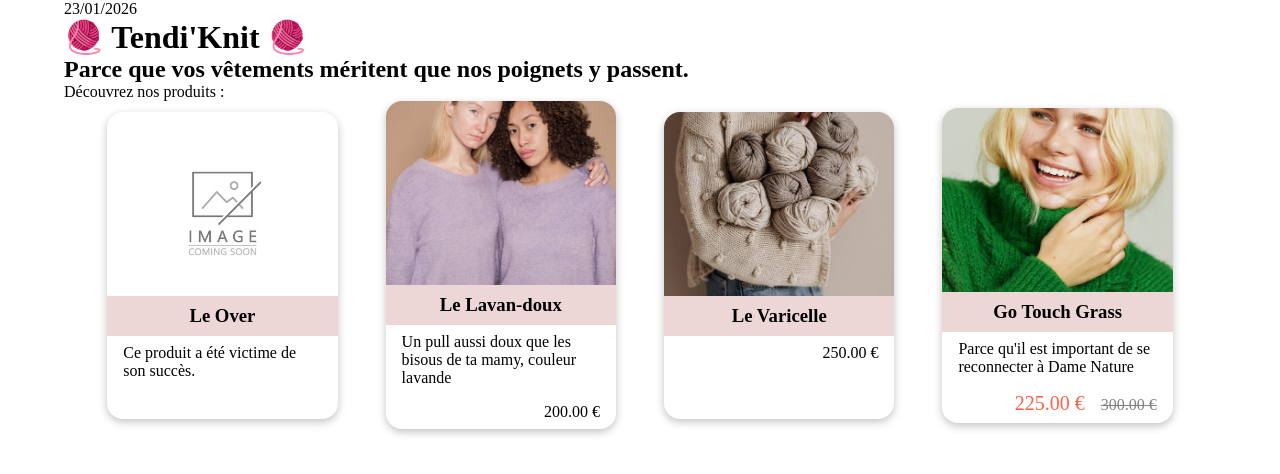
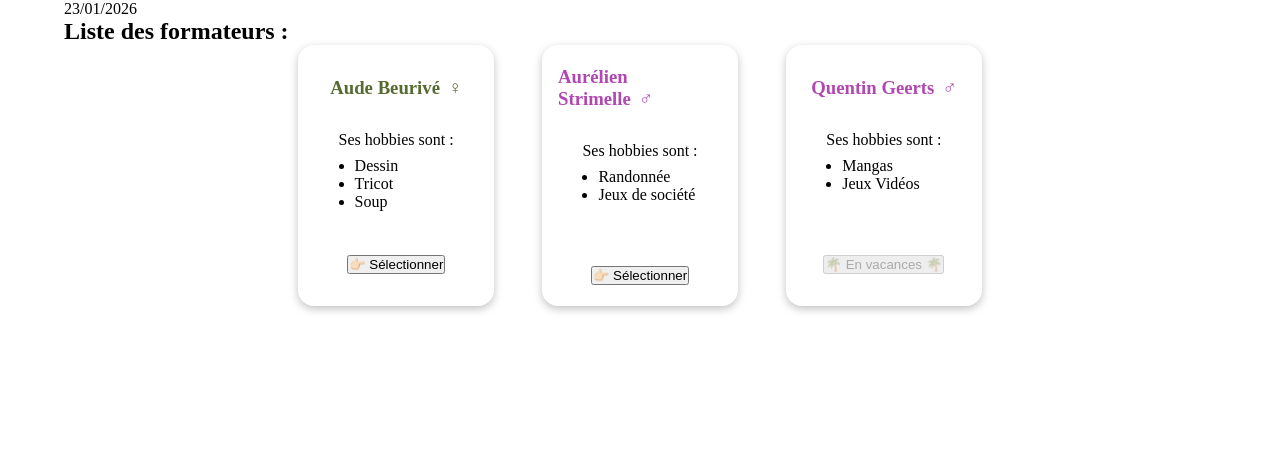
Before and after one commit to nabila-tamajnit/demo-react, a React (Vite) app: page / in a window 1280 px wide. Shown: the top 474 px of the page. Built offline with nearby package versions, Linux system fonts and the light colour scheme.

Commit message:
Add Demo3 Collections

```diff
--- a/src/App.jsx
+++ b/src/App.jsx
@@ -1,6 +1,7 @@
 import './App.css'
 import { Demo1Component } from './demos/1_Base_Component/Demo1Component'
 import { Demo2 } from './demos/2_Conditionnel/Demo2'
+import { Demo3 } from './demos/3_Collections/Demo3'
 import { Exo1 } from './exos/1_Creation_Composant/Exo1'
 import { Produit } from './exos/2_Conditionnel/Produit'
 
@@ -41,10 +42,10 @@ function App() {
 
       {/* -------------- EXO 2 -------------- */}
 
-      <h1>🧶 Tendi'Knit 🧶</h1>
-      <h2>Parce que vos vêtements méritent que nos poignets y passent.</h2>
-      <p>Découvrez nos produits :</p>
-      <div className='flex flex-row justify-center items-center gap-3'>
+      {/* <h1>🧶 Tendi'Knit 🧶</h1> */}
+      {/* <h2>Parce que vos vêtements méritent que nos poignets y passent.</h2> */}
+      {/* <p>Découvrez nos produits :</p> */}
+      {/* <div className='flex flex-row justify-center items-center gap-3'>
       <Produit isAvailable={false} name="Le Over" />
 
       <Produit isAvailable={true} name="Le Lavan-doux" image="/src/assets/images/Lavandoux.png" description="Un pull aussi doux que les bisous de ta mamy, couleur lavande" price={200} />
@@ -52,8 +53,14 @@ function App() {
       <Produit isAvailable={true} name="Le Varicelle" image="/src/assets/images/Varicelle.png" price={250} />
 
       <Produit isAvailable={true} name="Go Touch Grass" image="/src/assets/images/GoTouchGrass.png" description="Parce qu'il est important de se reconnecter à Dame Nature" price={300} promoPrice={225} />
-      </div>
-    </>
+      </div> */}
+
+
+      {/* =============== DEMO 3 =============== */}
+
+      <Demo3 />
+
+      </>
   )
 }
 
--- a/src/demos/3_Collections/Demo3.jsx
+++ b/src/demos/3_Collections/Demo3.jsx
@@ -1,3 +1,4 @@
+import { TrainerCard } from "./TrainerCard";
 
 export const Demo3 = () => {
 
@@ -29,6 +30,26 @@ export const Demo3 = () => {
     ];
 
     return (
-        <div>TODO AFFICHER TABLEAU</div>
+        <div>
+            <h2>Liste des formateurs : </h2>
+
+            <div className="flex flex-row justify-center items-center gap-3">
+                {/* Pour afficher plusieurs fois la même chose mais n'écrire qu'une seule fois le code, on va utiliser une "boucle" */}
+                {/* Cette boucle, sera la méhode .map() des tableaux puisqu'elle permet de tranformer chaque élément du tableau en autre chose */}
+                {/* On va donc s'en servir pour transformer chaque élément du tableau en JSX */}
+                {/* 👉🏻 Étape 1 : Afficher juste le prénom des formateurs */}
+
+                {/* { trainers.map(trainer => ( <p key={trainer.id}> {trainer.firstname} </p> ) ) } */}
+
+                {/* ⚠️ Quand on affiche des collections (lists), on va devoir rajouter une clef unique sur l'élément construit pour des questions d'optimisation. Cette clef doit être associée à une valeur unique (idéalement un id mais si on n'en a pas, l'indice dans le tableau fait l'affaire). Cela se fait avec un attribut key={valeur} */}
+                {/* 🗒️ Quand on a beaucoup de HTML à afficher avec notre map, c'est, en général, qu'on a besoin d'en faire un composant. Nous allons donc faire un composant pour l'affichage d'un formateur. */}
+
+                {/* 👉🏻 Étape 2 : Afficher un composant pour chaque formateur */}
+
+                { trainers.map( trainer => ( <TrainerCard key={trainer.id} trainer={trainer} /> )) }
+
+
+            </div>
+        </div>
     )
 }
--- /dev/null
+++ b/src/demos/3_Collections/TrainerCard.jsx
@@ -0,0 +1,36 @@
+import style from "./TrainerCard.module.css";
+
+export const TrainerCard = (props) => {
+
+    // On va recevoir le formateur dans les props du composant
+    const { trainer } = props;
+
+    // On extrait ensuite tout ce dont on a besoin du formateur
+    const { id, firstname, lastname, gender, vacations, hobbies } = trainer;
+
+    return (
+        <div className={ `${style.card}
+                ${ gender === 'm' ?
+                   style.male :
+                   gender === 'f' ?
+                   style.female :
+                   style.other }`}>
+            <h3>{firstname} {lastname}</h3>
+
+            <div className={style.hobbies}>
+                <p>Ses hobbies sont :</p>
+                <ul>
+                    {/* Si on se sert du map pour afficher juste un élément HTML avec peu de valeur dedans, pas la peine de faire un composant pour ça */}
+
+                    {hobbies.map((hobby, index) => (<li key={index} >{hobby}</li>))}
+                </ul>
+            </div>
+
+            {vacations ?
+                <button disabled>🌴 En vacances 🌴</button>
+                :
+                <button>👉🏻 Sélectionner</button>
+            }
+        </div>
+    )
+}
--- /dev/null
+++ b/src/demos/3_Collections/TrainerCard.module.css
@@ -0,0 +1,60 @@
+.card {
+    width: 17%;
+    aspect-ratio: 3/4;
+    box-shadow: rgba(0, 0, 0, 0.24) 0px 3px 8px;
+
+    display: flex;
+    flex-direction: column;
+    justify-content: center;
+    align-items: center;
+    gap : 2rem;
+
+    padding: 1rem;
+    border-radius: 1rem;
+
+    ul {
+        padding-left: 1rem ;
+    }
+}
+
+.hobbies {
+    height: 40%;
+    p {
+        margin-bottom: 0.5rem;
+    }
+}
+
+.male {
+   h3 {
+        color : rgb(177, 72, 177);
+
+        &::after {
+            content: '♂';
+            margin-left: 0.5rem;
+        }
+   }
+}
+
+.female {
+    h3 {
+        color : darkolivegreen;
+
+        &::after {
+            content : '♀';
+            margin-left: 0.5rem;
+
+        }
+    }
+}
+
+.other {
+    h3 {
+        color : orange;
+
+        &::after {
+            content : '∅';
+            margin-left: 0.5rem;
+
+        }
+    }
+}
```
Also changed, not shown: 1 other file (tests, documents, lock files or other folders).
